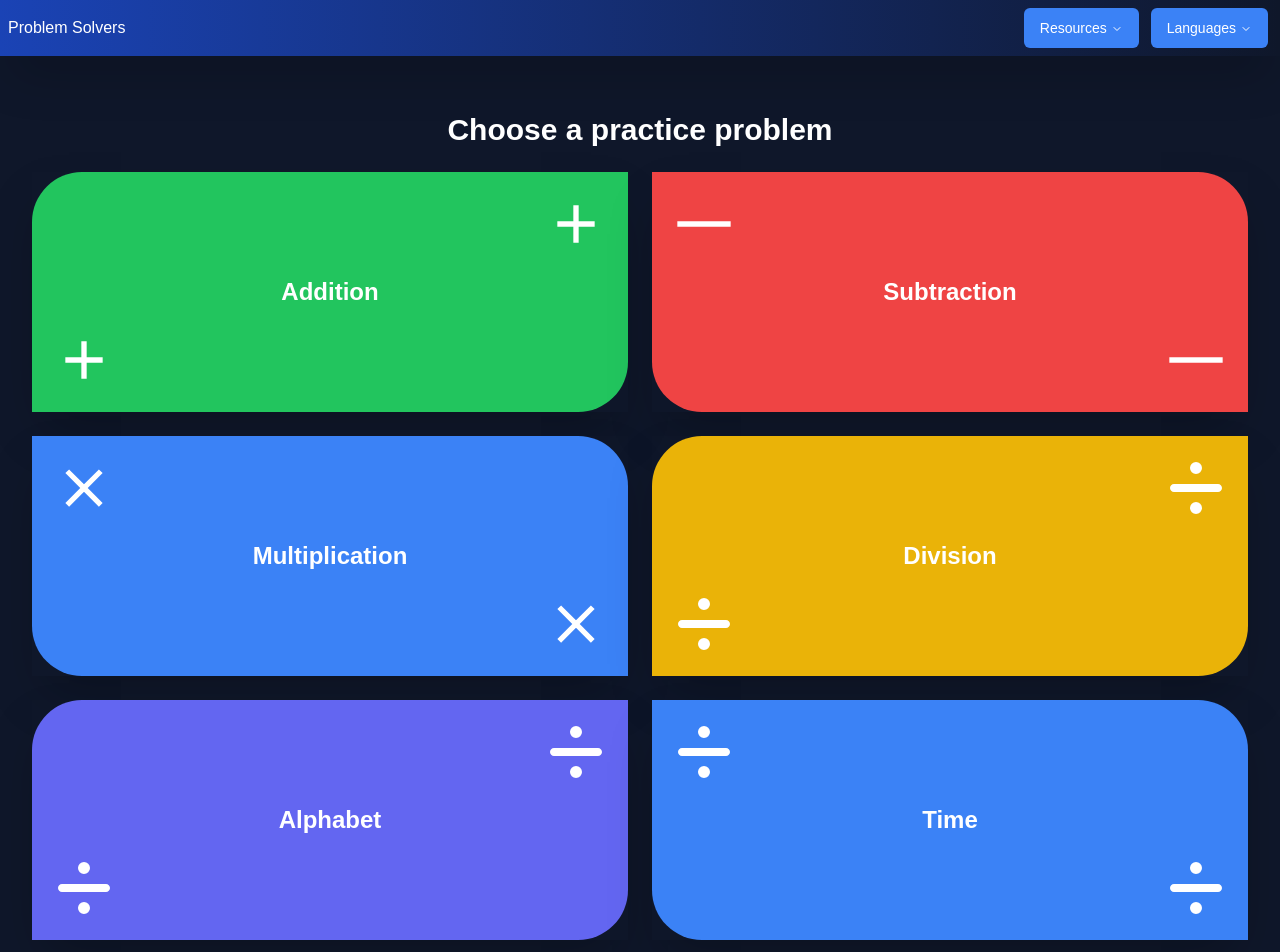
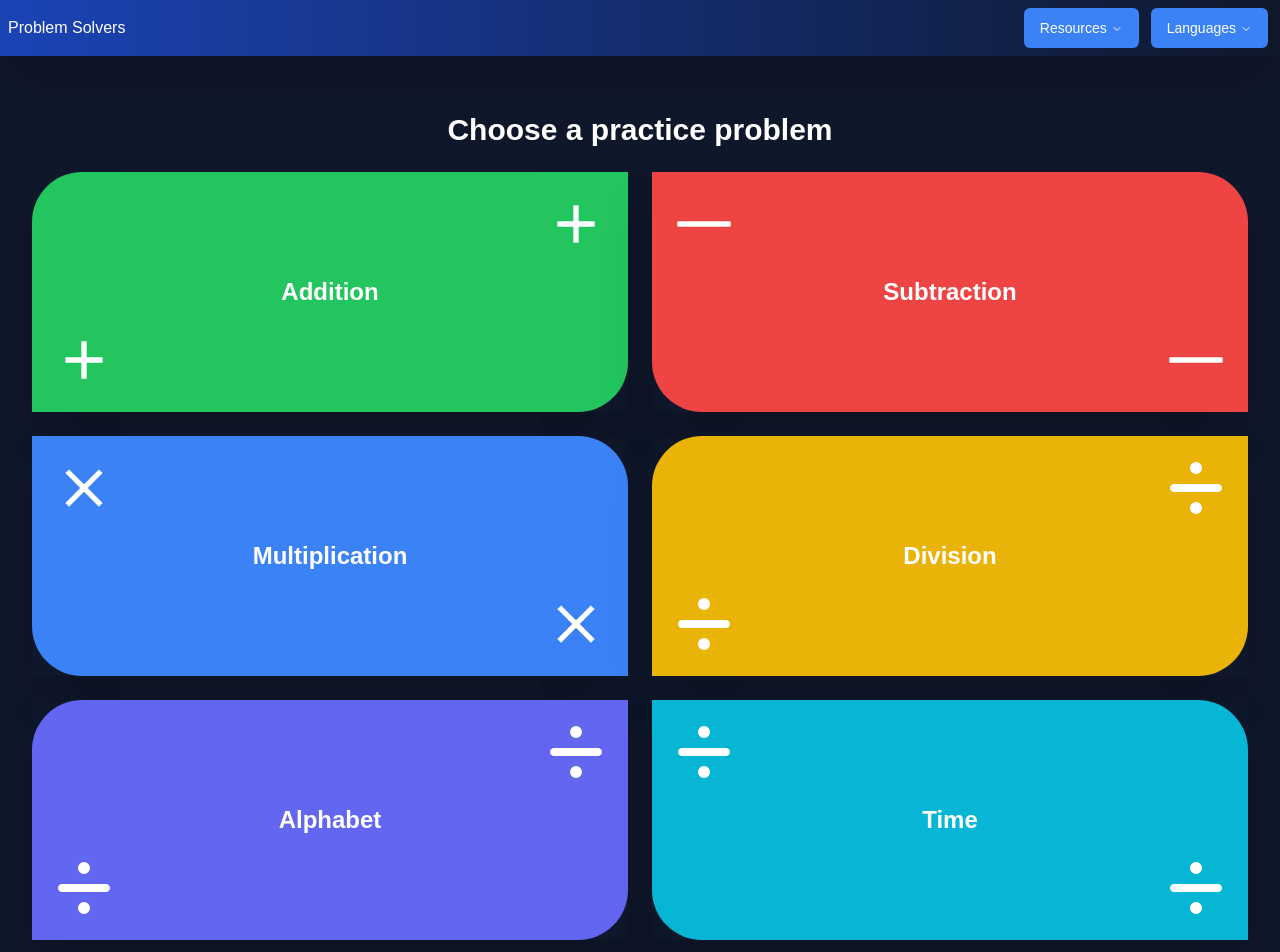
Before and after one commit to bartswierz/learning-game, a React (Vite) app: page / in a window 1280 px wide. Shown: the top 952 px of the page. Built offline with nearby package versions, Linux system fonts and the light colour scheme; a web font is replaced by a local one.

Commit message:
updated Time Home Page Link background and hover color

```diff
--- a/src/pages/Home.tsx
+++ b/src/pages/Home.tsx
@@ -69,7 +69,7 @@ const homepageLinks: homepageLinksType = [
   {
     link: "/analog-clock",
     title: "Time",
-    listItemStyle: "bg-blue-500 hover:bg-blue-600 rounded-tr-[50px] rounded-bl-[50px]",
+    listItemStyle: "bg-cyan-500 hover:bg-cyan-600 rounded-tr-[50px] rounded-bl-[50px]",
   },
 ];
 
```
